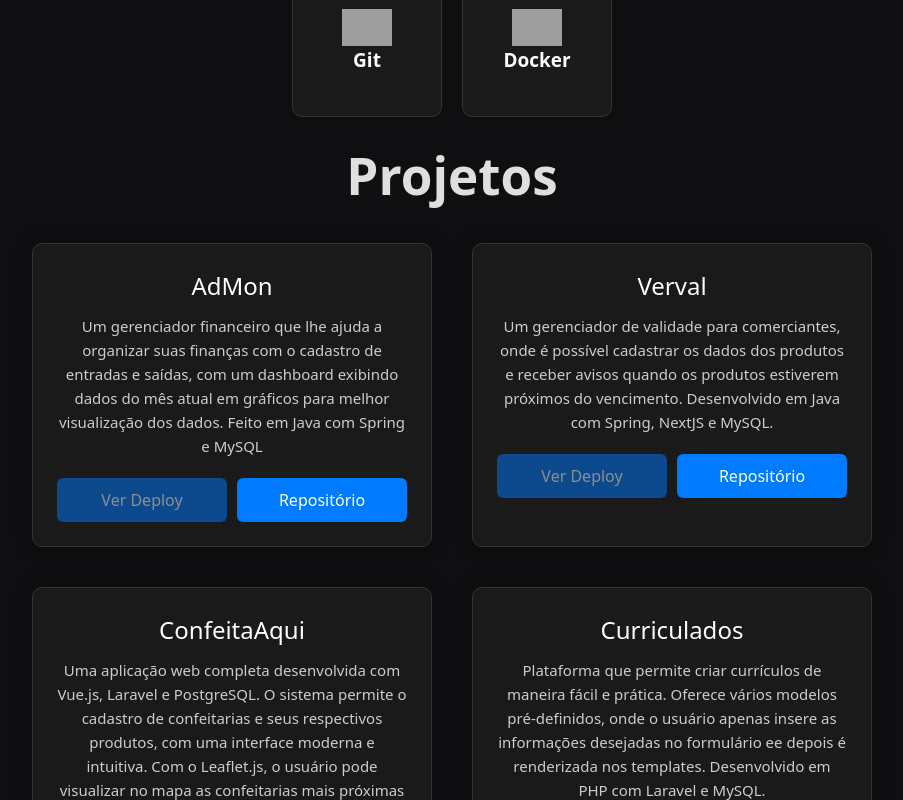
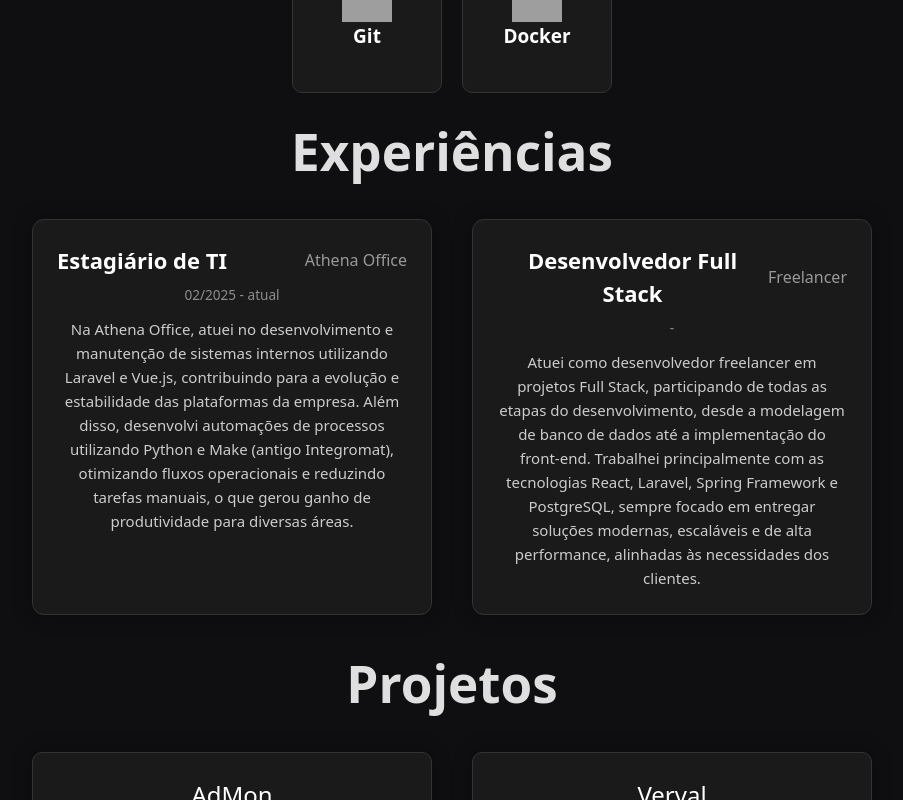
Before and after one commit to Guilherme0112/My_Portfolio, a React (Vite) app: page / in a window 1280 px wide. Shown: the part 1000-1800 px from the top of the page, without its empty margins (188-1091 px from the left). Built offline with nearby package versions, Linux system fonts and the light colour scheme; grey boxes are pictures that could not be loaded.

Commit message:
feat: add area de experiencias; fix: correção no header e atualização do currículo

```diff
--- a/src/App.jsx
+++ b/src/App.jsx
@@ -3,8 +3,9 @@ import Header from './components/Header';
 import FadeInSection from './components/FadeInSection';
 import About from './components/About';
 import Skill from './components/Skills';
+import Project from './components/Project';
 import Studies from './components/Studies';
-import Project from './components/Project';
+import Experience from './components/Experience';
 import style from "./css/Components.module.css";
 
 function App() {
@@ -58,6 +59,31 @@ function App() {
             <Skill image="https://cdn4.iconfinder.com/data/icons/logos-and-brands/512/97_Docker_logo_logos-512.png" name="Docker" />
           </div>
         </section>
+
+      <section id='experiencias'>
+        <div style={{ width: "100%", margin: "20px 0" }}>
+            <h1>Experiências</h1>
+        </div>
+        <div style={{ maxWidth: "100%", display: "flex", justifyContent: "center", flexWrap: "wrap" }}>
+          <Experience
+            empresa="Athena Office"
+            cargo="Estagiário de TI"
+            periodo="02/2025 - atual"
+            descricao="Na Athena Office, atuei no desenvolvimento e manutenção de sistemas internos utilizando Laravel e Vue.js,
+            contribuindo para a evolução e estabilidade das plataformas da empresa. Além disso, desenvolvi automações de processos
+            utilizando Python e Make (antigo Integromat), otimizando fluxos operacionais e reduzindo tarefas manuais, o que gerou ganho
+            de produtividade para diversas áreas." />
+
+          <Experience
+            empresa="Freelancer"
+            cargo="Desenvolvedor Full Stack"
+            periodo="-"
+            descricao="Atuei como desenvolvedor freelancer em projetos Full Stack, participando de todas as etapas do desenvolvimento,
+            desde a modelagem de banco de dados até a implementação do front-end. Trabalhei principalmente com as tecnologias React,
+            Laravel, Spring Framework e PostgreSQL, sempre focado em entregar soluções modernas, escaláveis e de alta performance,
+            alinhadas às necessidades dos clientes." />
+        </div>
+      </section>
 
         <section id='projetos'>
           <div style={{ width: "100%", margin: "20px 0" }}>
--- a/src/components/About.jsx
+++ b/src/components/About.jsx
@@ -7,7 +7,7 @@ function About() {
             </div>
             <div style={{ display: "flex", justifyContent: "center", margin: "20px 0" }}>
                 <p style={{ width: "80%", margin: "10px 0"}}>
-                    Meu nome é Guilherme, sou desenvolvedor back-end com uma paixão genuína por resolver problemas através da programação. Apesar do meu foco principal estar no back-end, também curto explorar o mundo do front-end e entender como as interfaces ganham vida.
+                    Meu nome é Guilherme, sou desenvolvedor full stack com uma paixão genuína por resolver problemas através da programação.
 
                     Programar é algo que realmente me motiva. Gosto do desafio, da lógica e da possibilidade de transformar ideias em soluções reais. Sou uma pessoa muito curiosa, estou sempre buscando entender como as coisas funcionam por trás dos bastidores, o que me leva a aprender constantemente novas ferramentas, linguagens e conceitos.
 
--- /dev/null
+++ b/src/components/Experience.jsx
@@ -0,0 +1,17 @@
+import style from "../css/Components.module.css"
+
+function Experience({ cargo, empresa, periodo, descricao }) {
+
+    return (
+    <div className={style.experience_card}>
+      <div className={style.experience_header}>
+        <h2 className={style.cargo}>{cargo}</h2>
+        <span className={style.empresa}>{empresa}</span>
+      </div>
+      <div className={style.periodo}>{periodo}</div>
+      <p className={style.descricao}>{descricao}</p>
+    </div>
+  );
+}
+
+export default Experience;
--- a/src/components/Header.jsx
+++ b/src/components/Header.jsx
@@ -43,9 +43,10 @@ function Header() {
     return (
         <header className={`header ${isScrollingDown ? 'header-hidden' : ''}`}>
             <nav style={{ width: "100%" }}>
-                <a onClick={() => scrollPara("projetos")}>Projetos</a>
                 <a onClick={() => scrollPara("sobre")}>Sobre mim</a>
                 <a onClick={() => scrollPara("skills")}>Skills</a>
+                <a onClick={() => scrollPara("experiencias")}>Experiências</a>
+                <a onClick={() => scrollPara("projetos")}>Projetos</a>
                 <a onClick={() => scrollPara("estudos")}>Estudos</a>
                 <div
                     onMouseEnter={() => setShowOptions(true)}
--- a/src/css/Components.module.css
+++ b/src/css/Components.module.css
@@ -45,6 +45,74 @@
 .skill:hover::before {
   opacity: 1;
 }
+
+/* Template para experiência */
+.experience_card {
+  position: relative;
+  background-color: #1a1a1a;
+  border: 1px solid #333;
+  border-radius: 12px;
+  padding: 24px;
+  width: 400px;
+  color: white;
+  box-shadow: 0 0 20px #00000055;
+  overflow: hidden;
+  margin: 20px;
+  transition: transform 0.3s ease;
+}
+
+.experience_card:hover {
+  transform: translateY(-5px);
+}
+
+.experience_card::before {
+  content: "";
+  position: absolute;
+  top: 50%;
+  left: 50%;
+  width: 200%;
+  height: 200%;
+  background: radial-gradient(circle, #ffffff18 0%, transparent 70%);
+  transform: translate(-50%, -50%);
+  filter: blur(40px);
+  opacity: 0;
+  transition: opacity 0.4s ease;
+  z-index: -1;
+}
+
+.experience_card:hover::before {
+  opacity: 1;
+}
+
+.experience_header {
+  display: flex;
+  justify-content: space-between;
+  align-items: center;
+  margin-bottom: 8px;
+}
+
+.cargo {
+  font-size: 22px;
+  margin: 0;
+}
+
+.empresa {
+  font-size: 16px;
+  color: #999;
+}
+
+.periodo {
+  font-size: 14px;
+  color: #aaa;
+  margin-bottom: 12px;
+}
+
+.descricao {
+  font-size: 15px;
+  color: #ccc;
+  line-height: 1.6;
+}
+
 
 /* Template de projeto */
 .project_card {
--- a/src/index.css
+++ b/src/index.css
@@ -39,7 +39,7 @@ body {
   top: 20px;
   left: 50%;
   transform: translateX(-50%);
-  width: auto;
+  width: 550px;
   height: 50px;
   text-align: start;
   background-color: #1a1a1a;
@@ -60,6 +60,11 @@ body {
 }
 .header a {
   margin: 0 10px;
+}
+nav {
+  display: flex;
+  justify-content: space-around;
+  align-items: center;
 }
 h1 {
   font-size: 3.2em;
@@ -86,14 +91,17 @@ button:hover {
     width: 400px;
   }
   .header a{
-    font-size: 14px;
+    font-size: 12px;
+    margin: 0 5px;
   }
 }
 @media (max-width: 480px){
   .header{
-    width: 360px;
+    width: 90%;
+    padding: 0 5px;
   }
   .header a{
     font-size: 12px;
+    margin: 5px;
   }
 }
```
Also changed, not shown: 1 other file (tests, documents, lock files or other folders).
